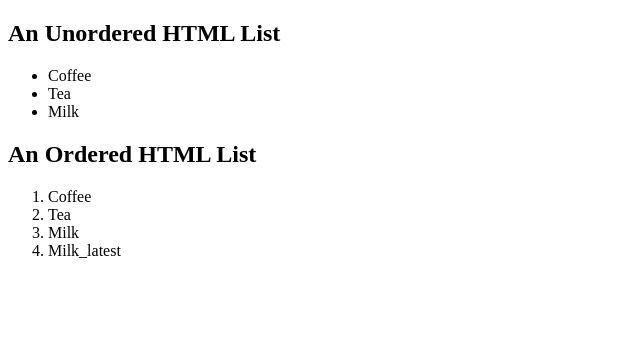
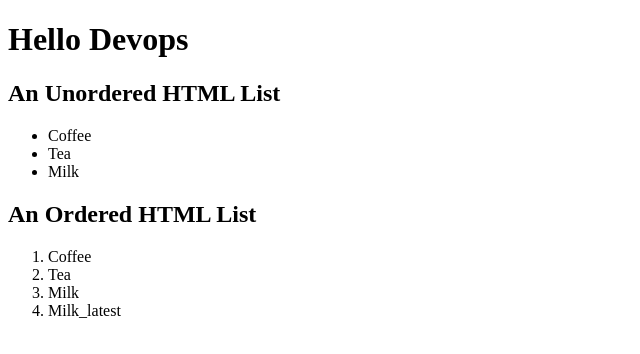
Before and after one commit to vinaykumarveeraboina/Tagexample, a plain HTML site: page index.html in a window 1280 px wide. Shown: the whole page, without its empty margins (0-640 px from the left). Drawn offline with Linux system fonts and the light colour scheme.

Commit message:
Update index.html
Update index.html

```diff
--- a/index.html
+++ b/index.html
@@ -1,7 +1,7 @@
 <!DOCTYPE html>
 <html>
 <body>
-
+<h1> Hello Devops <h1>
 <h2>An Unordered HTML List</h2>
 
 <ul>
```
